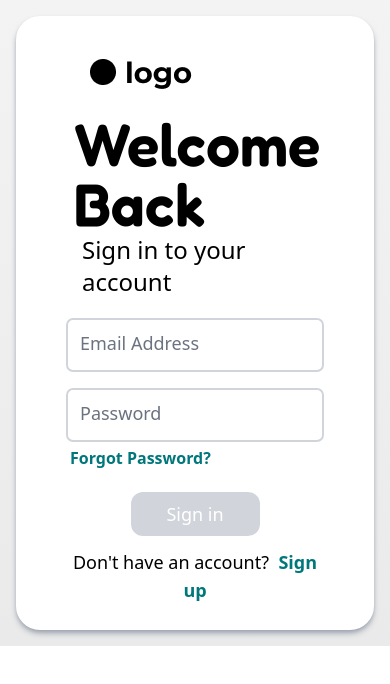
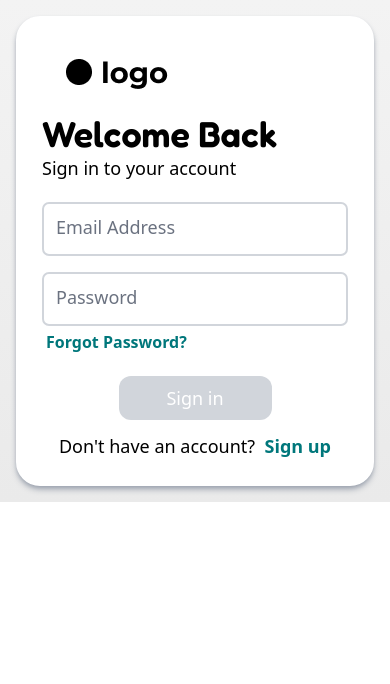
Before and after one commit to AhmedZahran15/Pety---Pet-Care, a React (Vite) app: page /auth/login in a window 390 px wide. Shown: the top 684 px of the page. Built offline with nearby package versions, Linux system fonts and the light colour scheme.

Commit message:
Update Login page styling

```diff
--- a/src/Pages/Auth/Login.jsx
+++ b/src/Pages/Auth/Login.jsx
@@ -78,15 +78,15 @@ function Login() {
     if (res) navigate(from, { replace: true });
   };
   return (
-    <form className="z-10 flex w-full flex-col gap-3 overflow-y-auto rounded-3xl border-2 border-[#FFFFFF] bg-[#FFFFFF]  px-12 py-6 shadow-md shadow-gray-400 transition-all duration-300 no-scrollbar md:w-8/12 lg:p-16 lg:pr-36 xl:pr-64">
+    <form className="z-10 flex w-full flex-col gap-3 overflow-y-auto rounded-3xl border-2 border-[#FFFFFF] bg-[#FFFFFF]  px-6 py-6 shadow-md shadow-gray-400 transition-all duration-300 no-scrollbar sm:px-10 md:w-8/12 lg:p-16 lg:pr-36 xl:pr-64">
       <Link to="/">
         <img src="/Logo Placeholder.png" alt="Logo" />
       </Link>
       <div>
-        <p className="px-2 text-left font-fredoka text-6xl font-semibold lg:text-7xl">
+        <p className="text-left font-fredoka text-4xl font-semibold sm:text-5xl md:text-6xl lg:text-7xl">
           Welcome Back
         </p>
-        <p className="px-4 text-left text-2xl font-normal">
+        <p className="text-left text-lg font-normal sm:px-4 sm:text-xl md:text-2xl">
           Sign in to your account
         </p>
       </div>
```
